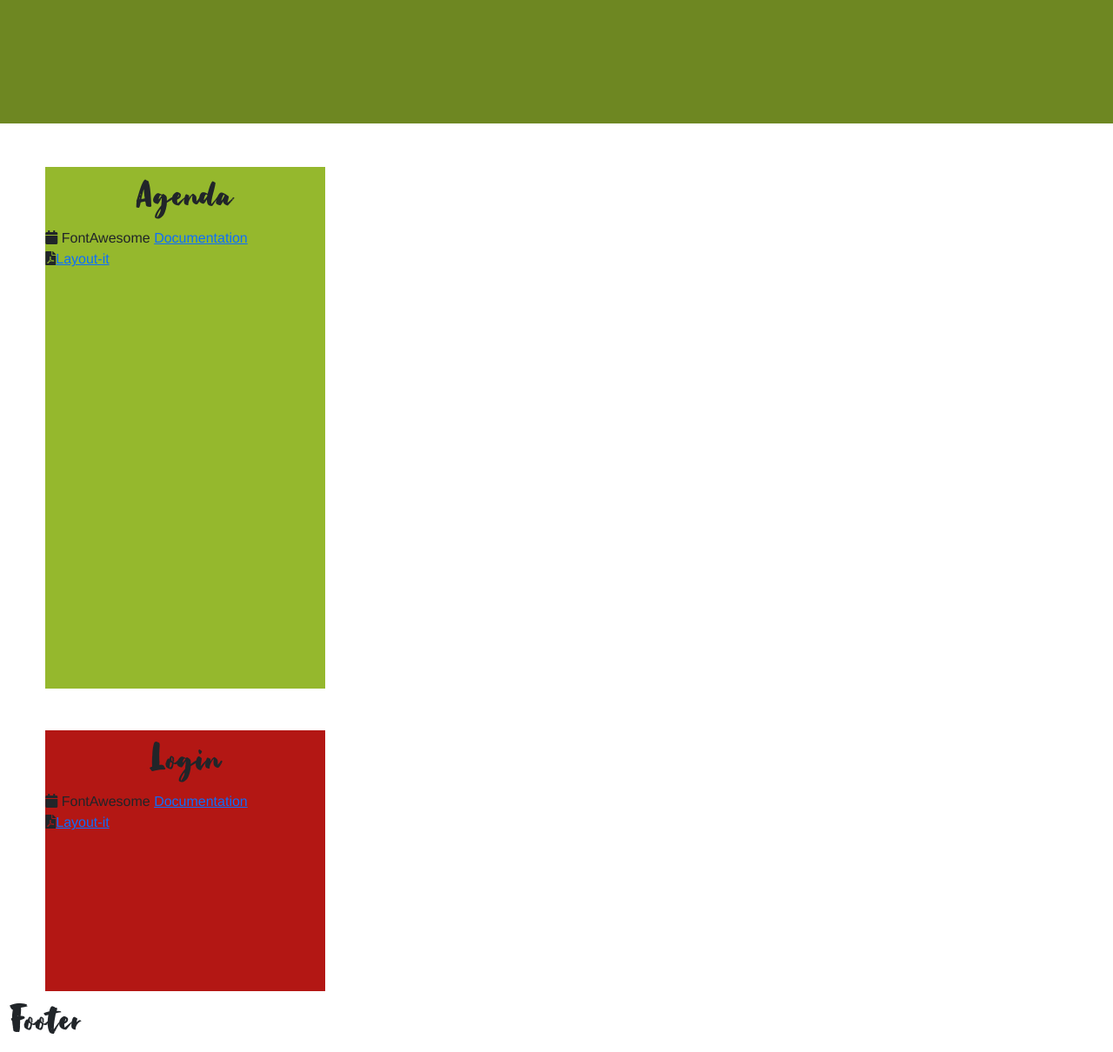
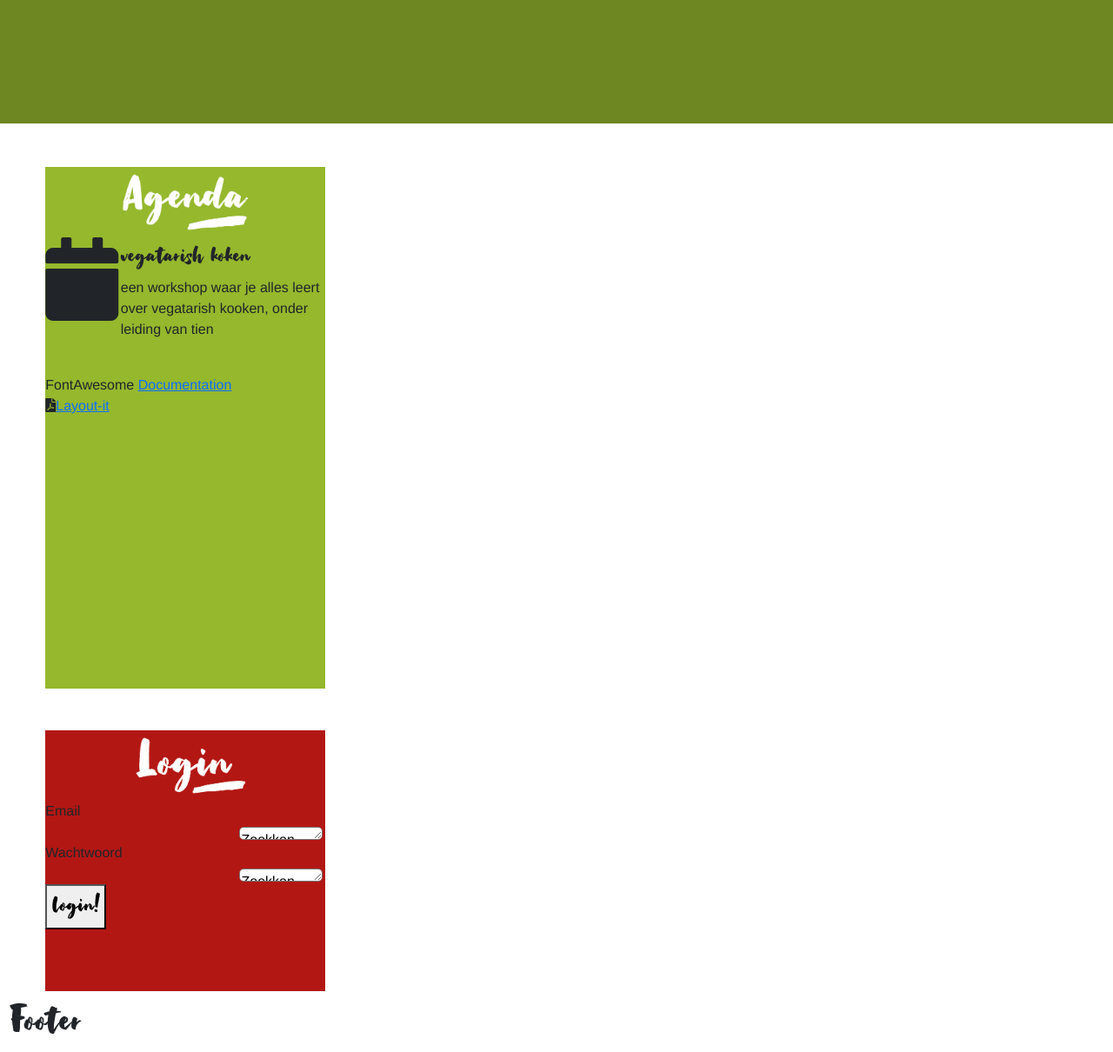
Before and after one commit to Brian-Boersen/educom-verrukkulluk-1678802972, a PHP site: page /index.php?gerecht_id=3&action=detail in a window 1280 px wide. Shown: the part 482-1692 px from the top of the page at 87% size. Run offline with PHP 8.4, Linux system fonts and the light colour scheme; data comes from the database, SQL or seed files in the repository; data that the repository does not hold is empty.

Commit message:
working on sidebar #13

```diff
--- a/assets/css/main.css
+++ b/assets/css/main.css
@@ -98,11 +98,14 @@ html, body {
     margin-right: var(--box-margins);
 }
 
-.side_info h1{
-    text-align: center;
+.side_info img{
+    display: block;
+    width: 50%;
+    margin-left: 25%;
 }
 
 .sidebar_agenda{
+    text-align: left;
     height: 600px;
     background-color: var(--lighter-green);
 }
--- a/templates/homepage.html.twig
+++ b/templates/homepage.html.twig
@@ -24,7 +24,9 @@
                 </div>
 
                 <div class="dishes_bottom_row">
-                    <button type="disch_dishplay_button"><h3>Smullen!<h3></button>
+                    <form>
+                        <button type="submit" formmethod="get" formaction="index.php?gerecht_id=3&action=detail" class="disch_dishplay_button"><h3>Smullen!<h3></button>
+                    </form>
                     <div class="bottom_right">
                         <p>cal: {{record.calorieen}}</p>
                         <p>prijs: {{record.totaalprijs}}</p>
--- a/templates/main.html.twig
+++ b/templates/main.html.twig
@@ -19,13 +19,13 @@
 
     <div class="row" id="head">
         <div class="col-md-12">
-        <a href="" > <img class="brand_logo" src="assets/img/logo-v2.png"/></a>
-        <div ><img class="menu_logo" src="assets/img/menu-bar.png"/></div>
-        <textarea class="search_bar">Zoekken</textarea>
+            <a href="" > <img class="brand_logo" src="assets/img/logo-v2.png"/></a>
+            <div ><img class="menu_logo" src="assets/img/menu-bar.png"/></div>
+            <textarea class="search_bar">Zoekken</textarea>
 
-        {% block header %}
+            {% block header %}
 
-        {% endblock %}
+            {% endblock %}
         </div>
     </div>
 
@@ -33,15 +33,29 @@
         <div class="col-md-4">
             <div class="side_info">
                 <div class="sidebar_agenda mb-5">
-                    <h1>Agenda</h1>
-                    <i class="fa fa-calendar"></i> FontAwesome <a href="https://fontawesome.com/icons?d=gallery&m=free">Documentation</a><br>
-                    <i class="fa fa-file-pdf"></i><a href="https://www.layoutit.com/build">Layout-it</a>
+                    <img src="assets\img\verrukkulluk-agenda.png">
+                    <div class="row">
+                        <div class="col-3">
+                            <i class="fa fa-calendar fa-6x"></i>
+                        </div>
+                        <div class="col-9">
+                            <h3>vegatarish koken</h3>
+                            <p>een workshop waar je alles leert over vegatarish kooken, onder leiding van tien<p>
+                        </div>
+                    </div>
+                            <br> FontAwesome <a href="https://fontawesome.com/icons?d=gallery&m=free">Documentation</a>
+                            <br> <i class="fa fa-file-pdf"></i><a href="https://www.layoutit.com/build">Layout-it</a>
                 </div>
 
                 <div class="sidebar_login">
-                    <h1>Login</h1>
-                    <i class="fa fa-calendar"></i> FontAwesome <a href="https://fontawesome.com/icons?d=gallery&m=free">Documentation</a><br>
-                    <i class="fa fa-file-pdf"></i><a href="https://www.layoutit.com/build">Layout-it</a>
+                    <img src="assets\img\verrukkulluk-login.png">
+                    <form>
+                        Email<br>
+                        <textarea class="search_bar">Zoekken</textarea><br>
+                        Wachtwoord<br>
+                        <textarea class="search_bar">Zoekken</textarea><br>
+                        <button type="submit" formmethod="get" formaction="index.php?gerecht_id=3&action=detail" class=""><h3>login!<h3></button>
+                    </form>
                 </div>
             </div>
 
```
